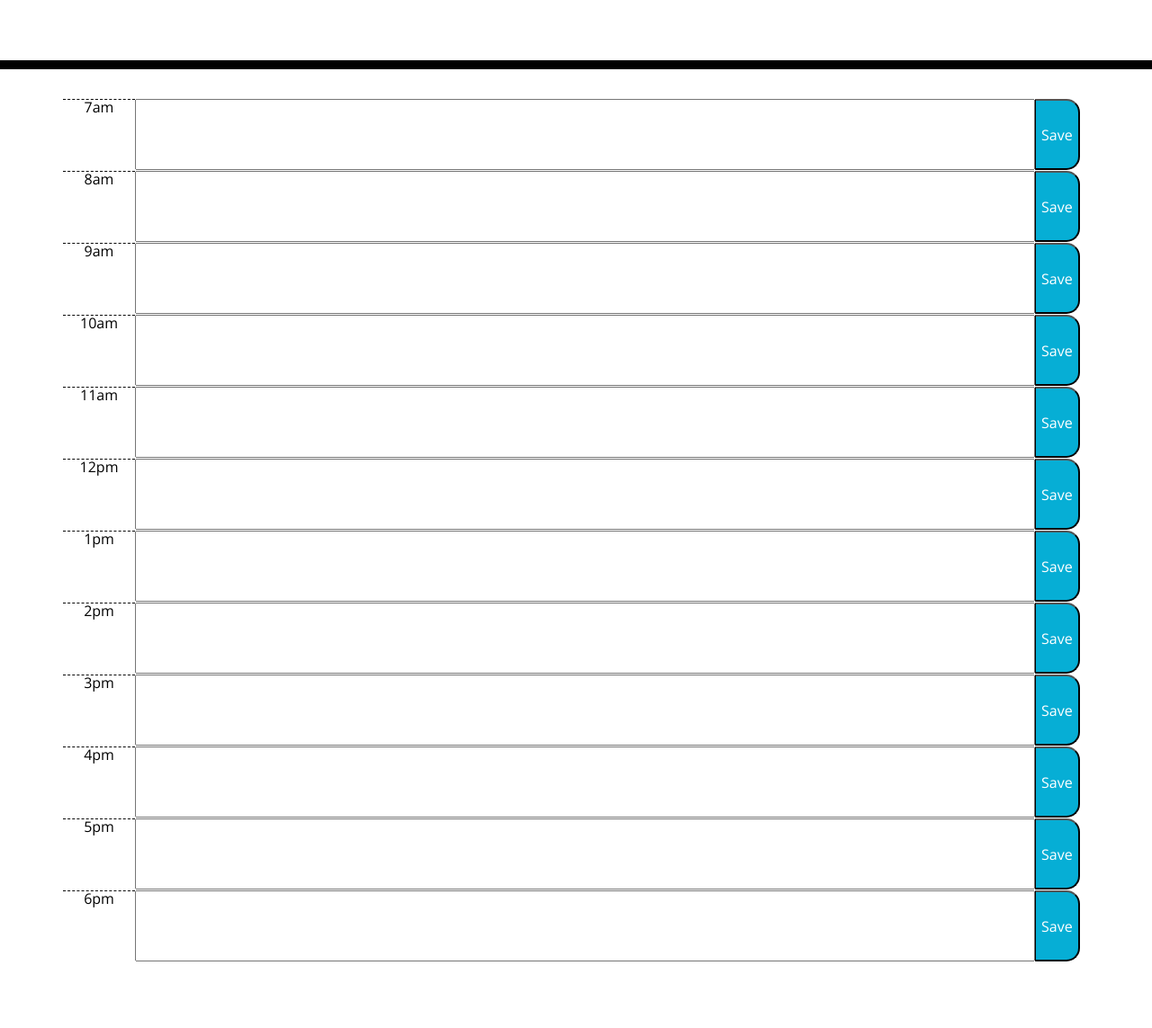
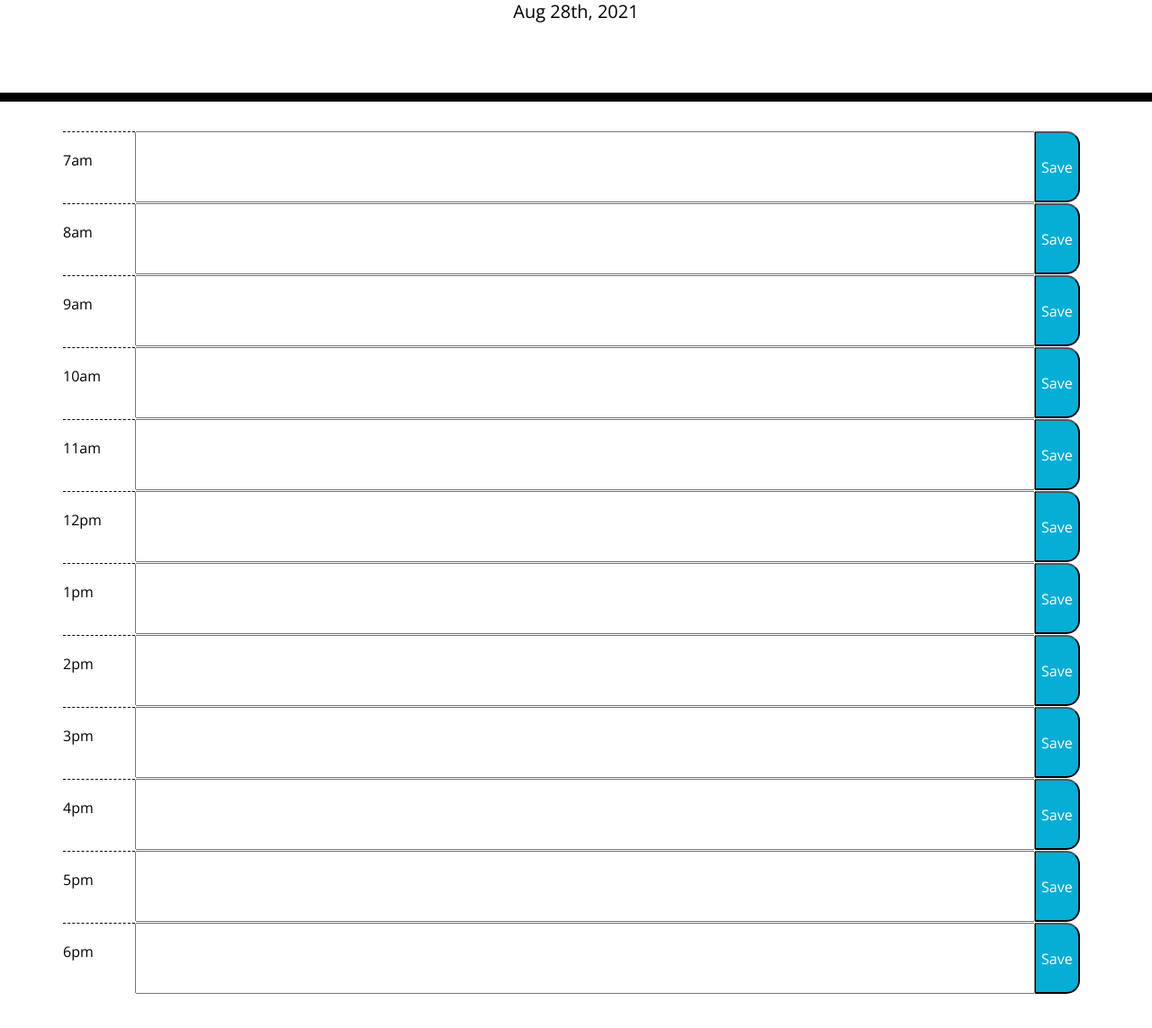
Before and after one commit to Djay8400/daily-planner-david-jay, a plain HTML site: page Develop/index.html in a window 1280 px wide. Shown: the part 191-1334 px from the top of the page at 90% size. Before the commit the page ends 1300 px from the top, so only its background shows below. Drawn offline with nearby package versions, Linux system fonts and the light colour scheme.

Commit message:
added the date at the top and fixed some bugs that came with code

```diff
--- a/Develop/style.css
+++ b/Develop/assets/css/style.css
@@ -68,7 +68,7 @@ textarea {
   color: white;
 }
 
-.saveBtn i:hover {
+.saveBtn:hover {
   font-size: 20px;
   transition: all 0.3s ease-in-out;
 }
--- /dev/null
+++ b/Develop/assets/js/script.js
@@ -0,0 +1,2 @@
+var today = moment();
+$("#currentDay").text(today.format("MMM Do, YYYY"));
--- a/Develop/index.html
+++ b/Develop/index.html
@@ -18,7 +18,7 @@
       href="https://fonts.googleapis.com/css?family=Open+Sans&display=swap"
       rel="stylesheet"
     />
-    <link rel="stylesheet" href="style.css" />
+    <link rel="stylesheet" href="./assets/css/style.css" />
     <title>Work Day Scheduler</title>
   </head>
 
@@ -38,62 +38,62 @@
 <!-- create one row and connect css classes and check functionality,
   once one row is perfect, make the rest of the row hours -->
       <section class="time-block, row">
-        <p class="hour">7am</p>
+        <p class="hour d-flex align-items-center">7am</p>
         <input class="field" type="text">
         <button class="saveBtn" >Save</button>
       </section>
       <section class="time-block, row">
-        <p class="hour">8am</p>
+        <p class="hour d-flex align-items-center">8am</p>
         <input class="field" type="text">
         <button class="saveBtn" >Save</button>
       </section>
       <section class="time-block, row">
-        <p class="hour">9am</p>
+        <p class="hour d-flex align-items-center">9am</p>
         <input class="field" type="text">
         <button class="saveBtn" >Save</button>
       </section>
       <section class="time-block, row">
-        <p class="hour">10am</p>
+        <p class="hour d-flex align-items-center">10am</p>
         <input class="field" type="text">
         <button class="saveBtn" >Save</button>
       </section>
       <section class="time-block, row">
-        <p class="hour">11am</p>
+        <p class="hour d-flex align-items-center">11am</p>
         <input class="field" type="text">
         <button class="saveBtn" >Save</button>
       </section>
       <section class="time-block, row">
-        <p class="hour">12pm</p>
+        <p class="hour d-flex align-items-center">12pm</p>
         <input class="field" type="text">
         <button class="saveBtn" >Save</button>
       </section>
       <section class="time-block, row">
-        <p class="hour">1pm</p>
+        <p class="hour d-flex align-items-center">1pm</p>
         <input class="field" type="text">
         <button class="saveBtn" >Save</button>
       </section>
       <section class="time-block, row">
-        <p class="hour">2pm</p>
+        <p class="hour d-flex align-items-center">2pm</p>
         <input class="field" type="text">
         <button class="saveBtn" >Save</button>
       </section>
       <section class="time-block, row">
-        <p class="hour">3pm</p>
+        <p class="hour d-flex align-items-center">3pm</p>
         <input class="field" type="text">
         <button class="saveBtn" >Save</button>
       </section>
       <section class="time-block, row">
-        <p class="hour">4pm</p>
+        <p class="hour d-flex align-items-center">4pm</p>
         <input class="field" type="text">
         <button class="saveBtn" >Save</button>
       </section>
       <section class="time-block, row">
-        <p class="hour">5pm</p>
+        <p class="hour d-flex align-items-center">5pm</p>
         <input class="field" type="text">
         <button class="saveBtn" >Save</button>
       </section>
       <section class="time-block, row">
-        <p class="hour">6pm</p>
+        <p class="hour d-flex align-items-center">6pm</p>
         <input class="field" type="text">
         <button class="saveBtn" >Save</button>
       </section>
@@ -101,8 +101,8 @@
 
 
     </div>
-
     <script src="https://cdnjs.cloudflare.com/ajax/libs/jquery/3.2.1/jquery.min.js"></script>
     <script src="https://cdnjs.cloudflare.com/ajax/libs/moment.js/2.24.0/moment.min.js"></script>
+    <script src="./assets/js/script.js"></script>
   </body>
 </html>
```
